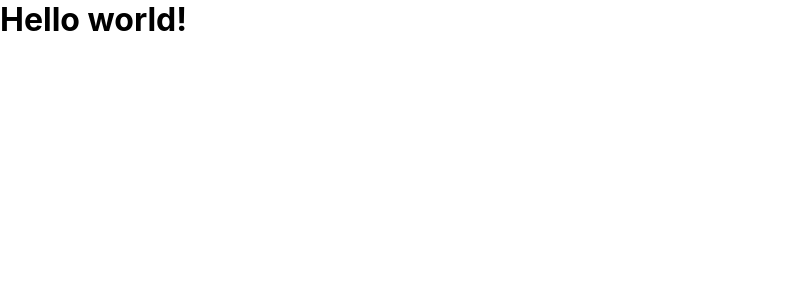
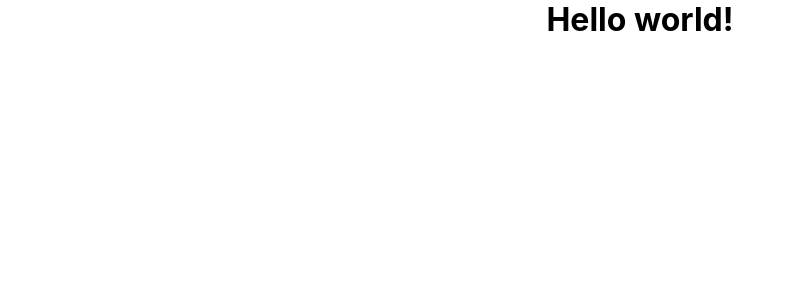
Before and after one commit to znalexandr/react-wfm, a React (Create React App) app: page / in a window 1280 px wide. Shown: the top 300 px of the page, without its empty margins (0-792 px from the left). Built offline with nearby package versions, Linux system fonts and the light colour scheme.

Commit message:
inline стили

```diff
--- a/src/App.js
+++ b/src/App.js
@@ -3,8 +3,13 @@ import './App.css';
 
 class App extends Component {
   render() {
+
+    const styleWrap = {
+      textAlign: 'center'
+    }
+
     return (
-      <div className="App">
+      <div className="App" style={styleWrap}>
         <h1>Hello world!</h1>
       </div>
     );
```
